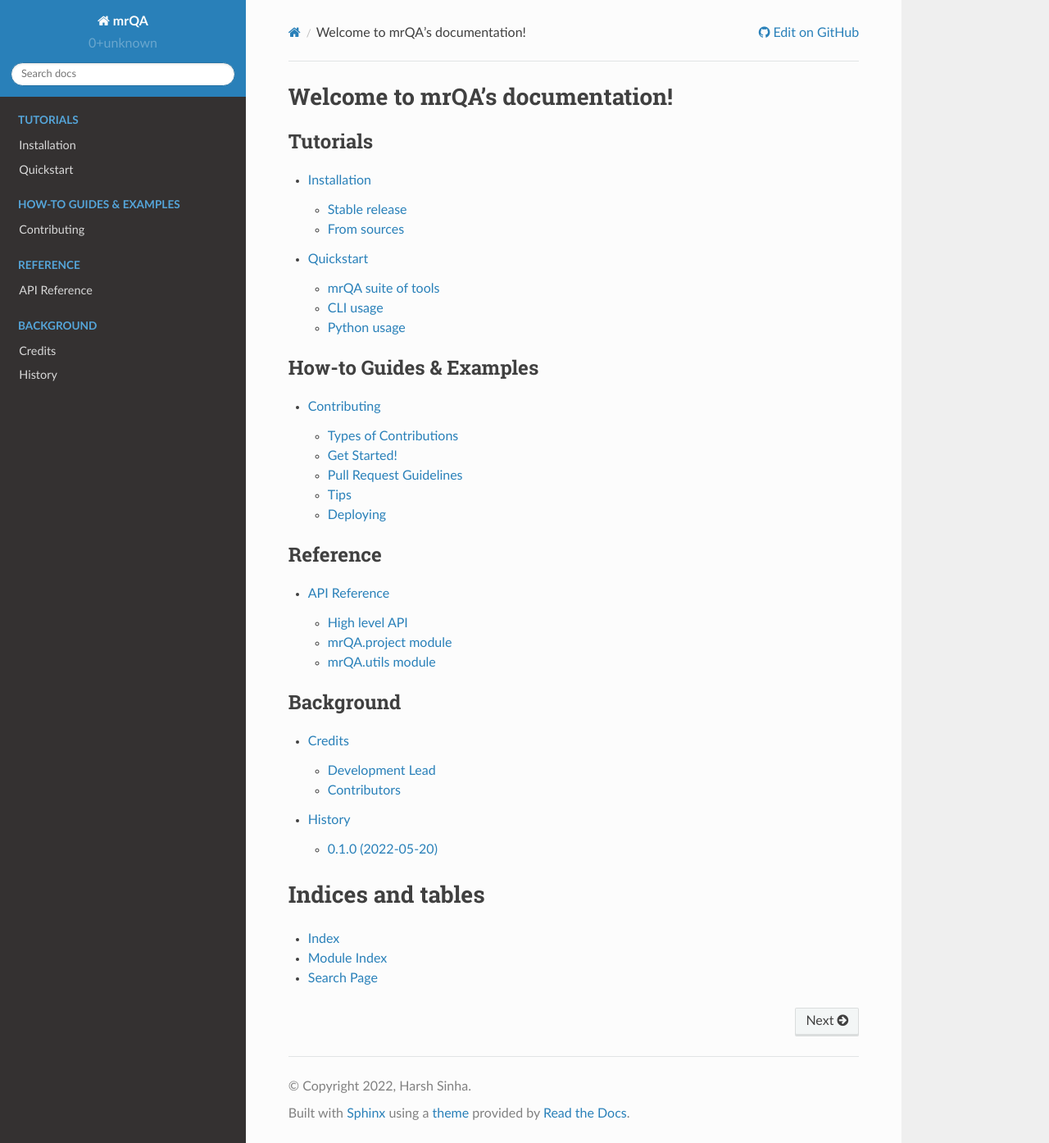
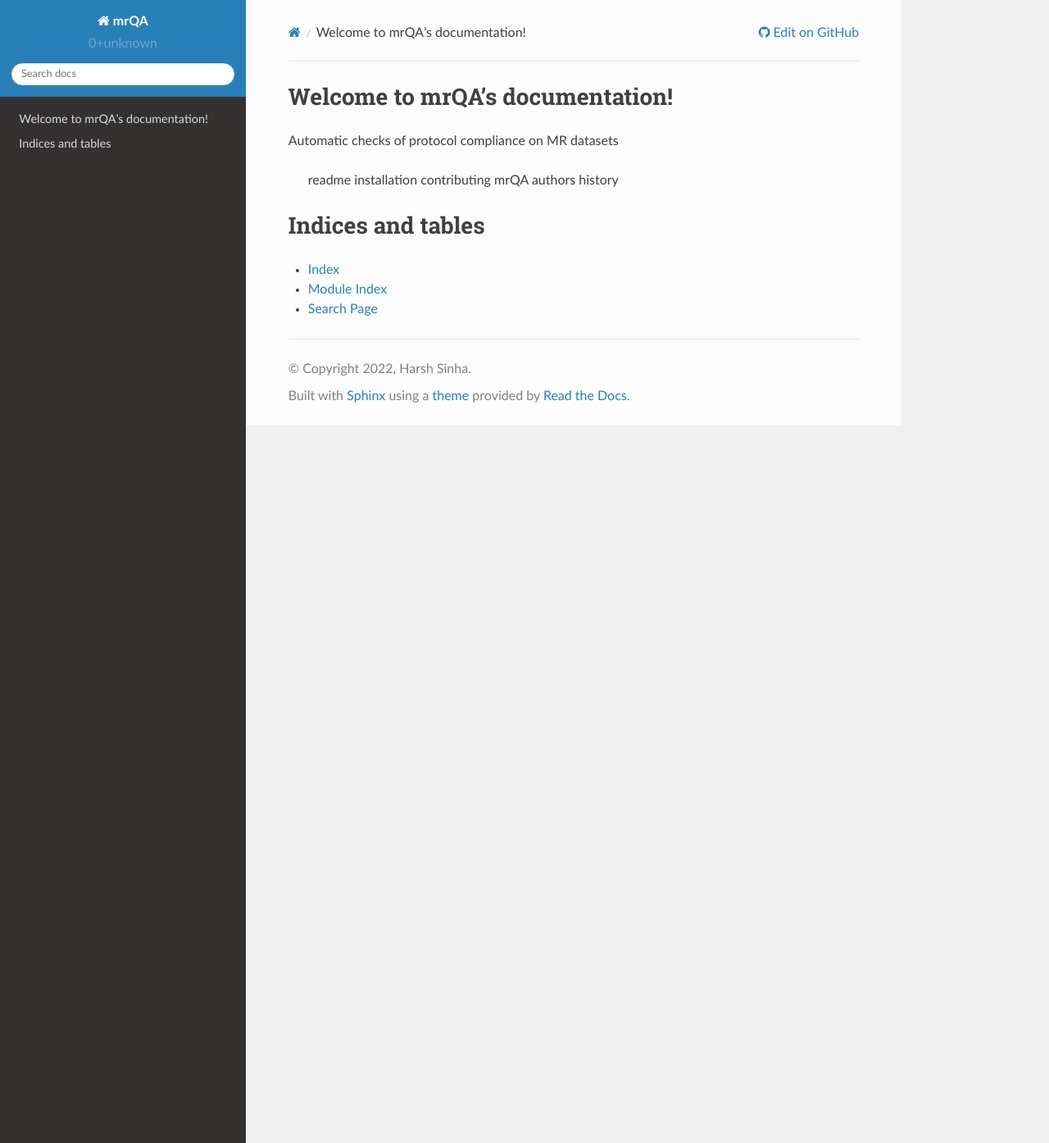
Before and after one commit to Open-Minds-Lab/mrQA, a Sphinx documentation site: the page built from docs/index.rst, in a window 1280 px wide and 1394 px high. Shown: the whole window at 82% size. Built offline with Sphinx 7.4.7 and the Read the Docs theme 2.0.0, drawn with Linux system fonts in a browser that asks for light colours.

Commit message:
cleanup and reorg

```diff
--- a/docs/index.rst
+++ b/docs/index.rst
@@ -1,29 +1,12 @@
 Welcome to mrQA's documentation!
 ======================================
 
-.. toctree::
-   :maxdepth: 2
-   :caption: Tutorials
+Automatic checks of protocol compliance on MR datasets
 
+   readme
    installation
-   readme
-
-.. toctree::
-   :maxdepth: 2
-   :caption: How-to Guides & Examples
-
    contributing
-
-.. toctree::
-   :maxdepth: 2
-   :caption: Reference
-
    mrQA
-
-.. toctree::
-   :maxdepth: 2
-   :caption: Background
-
    authors
    history
 
--- a/docs/mrQA.rst
+++ /dev/null
@@ -1,67 +0,0 @@
-API Reference
-=================
-This page hold mrQA's API documentation, which might be helpful for the
-neuroimaging community. For the sake of brevity, we highlight the high level
-API of mrQA. The high-level API would allow your to do the most common tasks.
-
-The most important methods are ``mrQA.project.check_compliance``. Here is a
-summarized reference of commonly used methods.
-
-High level API
-----------------
-..
-  mrQA.cli module
-  ---------------
-
-  .. automodule:: mrQA.cli
-     :members:
-     :undoc-members:
-     :show-inheritance:
-
-  mrQA.common module
-  ------------------
-
-  .. automodule:: mrQA.common
-   :members:
-   :undoc-members:
-   :show-inheritance:
-
-  mrQA.config module
-  ------------------
-
-  .. automodule:: mrQA.config
-   :members:
-   :undoc-members:
-   :show-inheritance:
-
-  mrQA.formatter module
-  ---------------------
-
-  .. automodule:: mrQA.formatter
-   :members:
-   :undoc-members:
-   :show-inheritance:
-
-mrQA.project module
--------------------
-
-.. automodule:: mrQA.project
-   :members:
-   :undoc-members:
-   :show-inheritance:
-
-mrQA.utils module
------------------
-
-.. automodule:: mrQA.utils
-   :members:
-   :undoc-members:
-   :show-inheritance:
-..
-  Module contents
-  ---------------
-
-.. automodule:: mrQA
-   :members:
-   :undoc-members:
-   :show-inheritance:
```
Also changed, not shown: docs/API.rst (added, +16 -0 lines).
